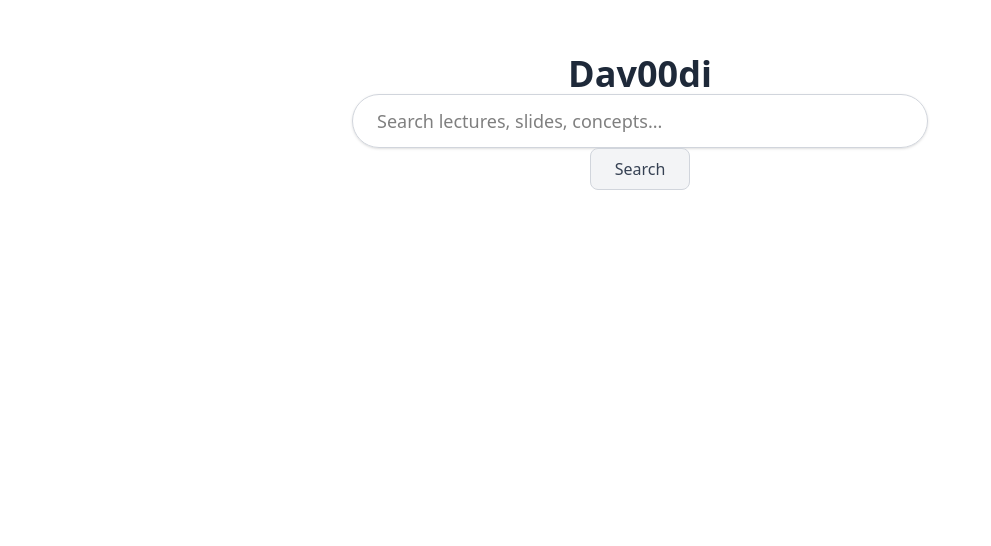
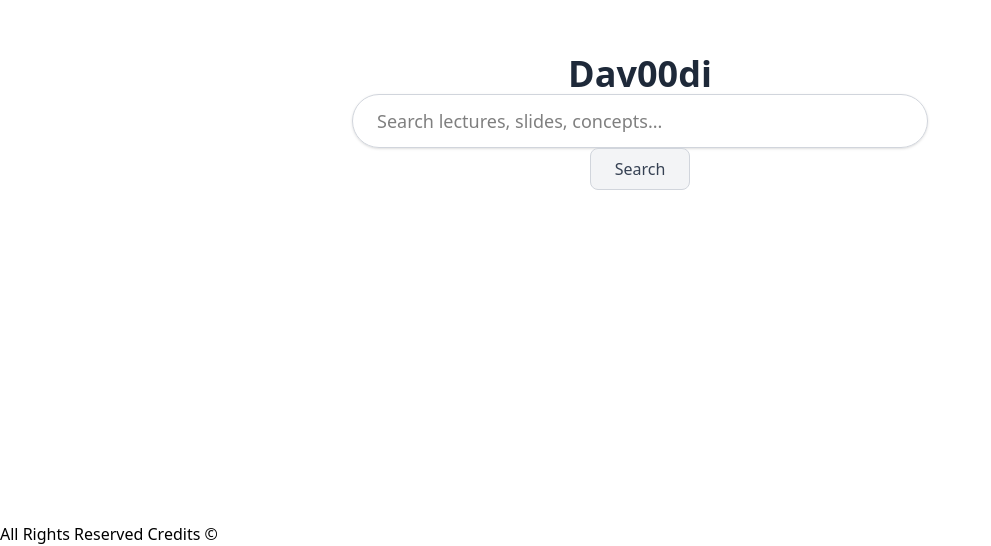
Before and after one commit to AngelManson/cs391-Project, a Next.js app: page / in a window 1280 px wide. Shown: the part 278-824 px from the top of the page, without its empty margins (0-991 px from the left). Before the commit the page ends 800 px from the top, so only its background shows below. Built offline with nearby package versions, Linux system fonts and the light colour scheme.

Commit message:
footer cheyenne

```diff
--- a/app/layout.tsx
+++ b/app/layout.tsx
@@ -2,6 +2,7 @@ import type { Metadata } from "next";
 import { Geist, Geist_Mono } from "next/font/google";
 import "./globals.css";
 import Header from "@/components/Header";
+import Footer from "@/components/Footer";
 
 const geistSans = Geist({
   variable: "--font-geist-sans",
@@ -29,6 +30,7 @@ export default function RootLayout({
         className={`${geistSans.variable} ${geistMono.variable} antialiased`}
       >
         {children}
+      <Footer />
       </body>
     </html>
   );
--- a/components/Footer.tsx
+++ b/components/Footer.tsx
@@ -1,6 +1,6 @@
 import Link from "next/link"
 export default function Footer() {
     return (
-        <footer> All Rights Reserved <Link href={'/'}>Credits</Link> &#169;</footer>
+        <footer> All Rights Reserved <Link href={'/about'}>Credits</Link> &#169;</footer>
     );
 }
```
